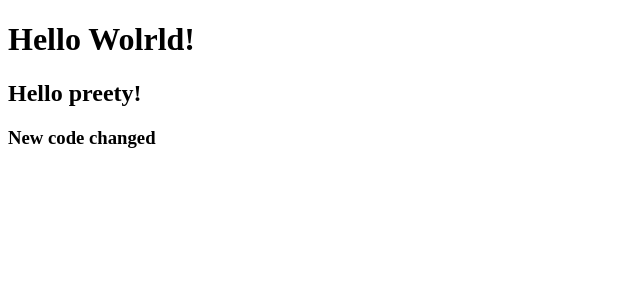
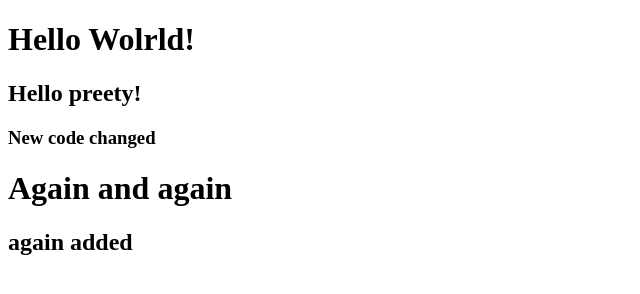
Before and after one commit to anamikasultana1/my-first-repo, a plain HTML site: page index.html in a window 1280 px wide. Shown: the whole page, without its empty margins (0-640 px from the left). Drawn offline with Linux system fonts and the light colour scheme.

Commit message:
again added

```diff
--- a/index.html
+++ b/index.html
@@ -10,6 +10,8 @@
     <h1>Hello Wolrld!</h1>
     <h2>Hello preety!</h2>
     <h3>New code changed</h3>
+    <h1>Again and again</h1>
+    <h2>again added</h2>
 
 </body>
 </html>
```
